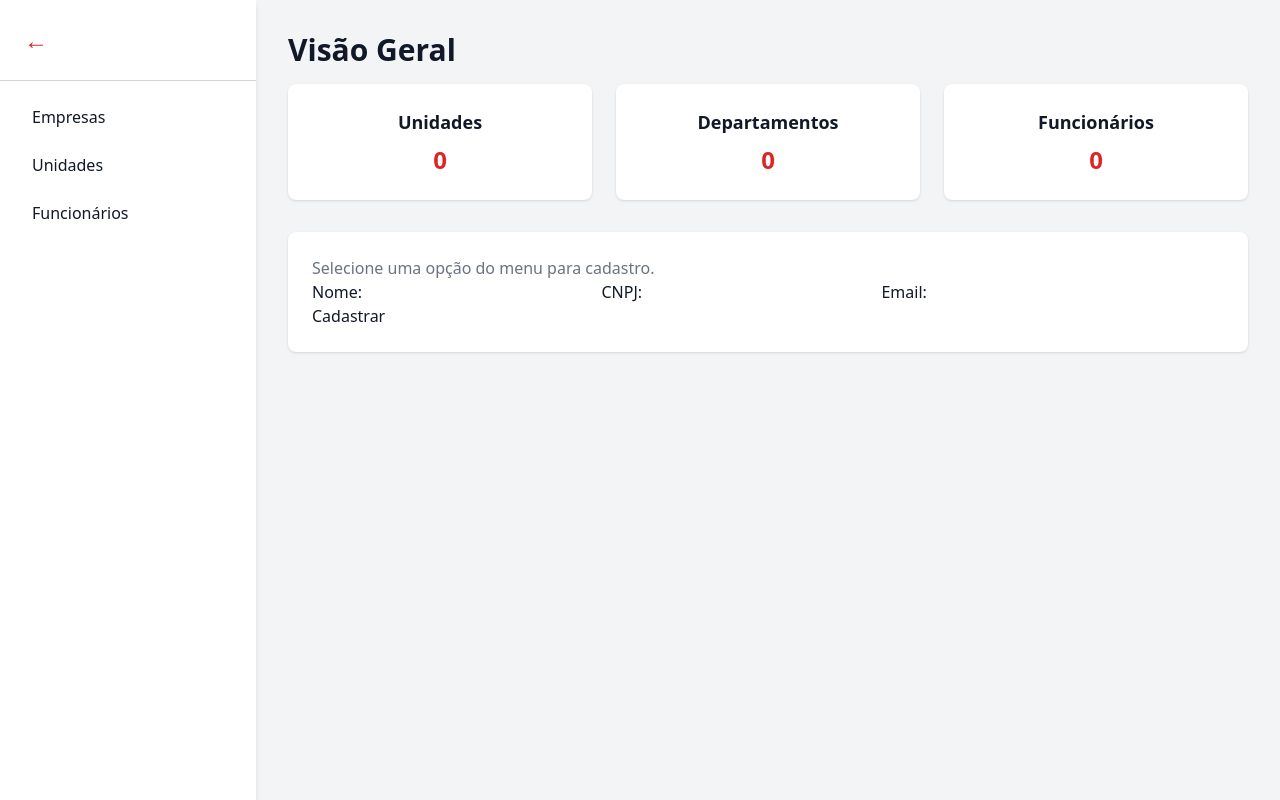
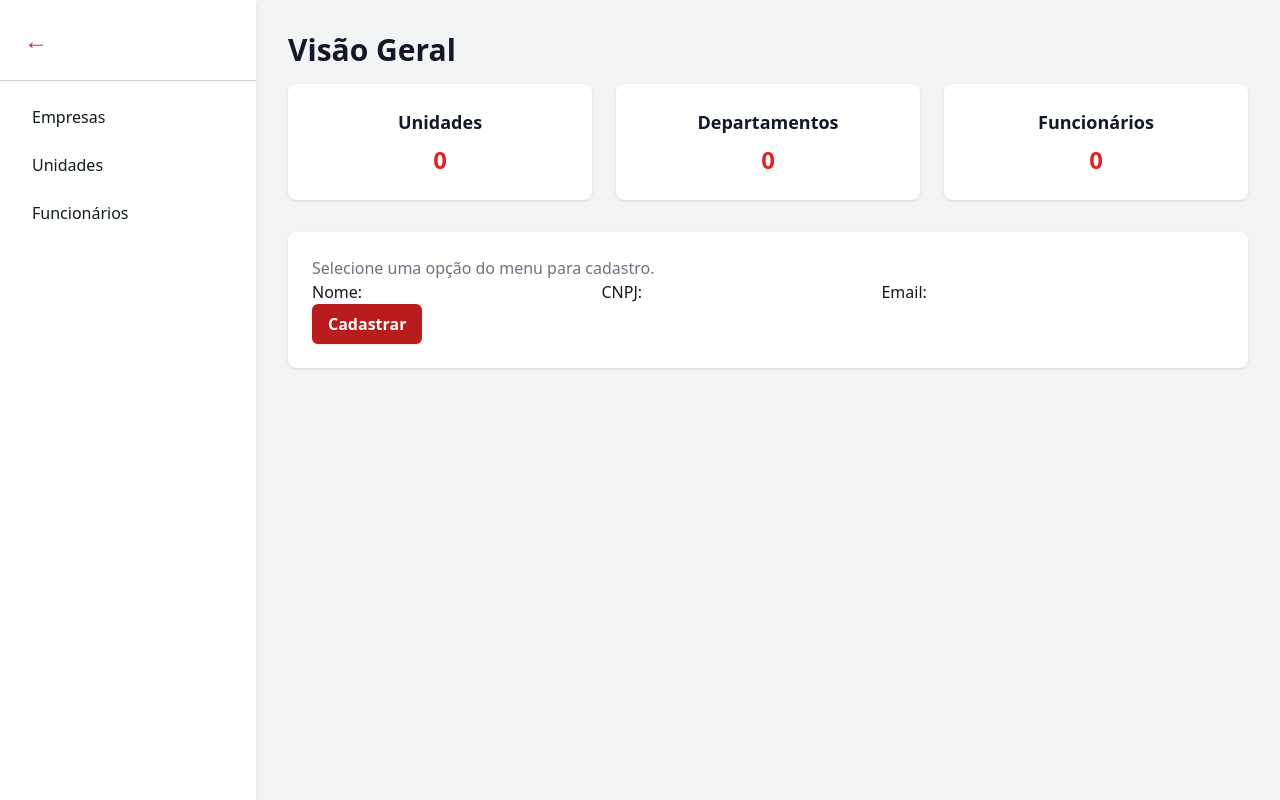
Before and after one commit to jdaavi/Estoque_Menu, a Flask app: template templates/rh/nova_empresa.html in a window 1280 px wide. Run offline with Flask 3, Linux system fonts and the light colour scheme; the template is opened without the code that fills it, so the values that code supplies are empty; parts of the project's set-up code (start-up, migrations or seed data) failed here and were passed over; some libraries are stand-ins or nearby versions.

Commit message:
modified:   templates/rh/nova_empresa.html 	modified:   templates/rh/unidades.html

```diff
--- a/templates/rh/nova_empresa.html
+++ b/templates/rh/nova_empresa.html
@@ -11,6 +11,6 @@
             <label for="email">Email:</label>
             <input type="email" id="email" name="email" required>
 
-            <button type="submit">Cadastrar</button>
+            <button type="submit" class="bg-red-600 text-white font-semibold py-2  px-4 rounded-md shadow hover: bg-red-700 transition duration-200">Cadastrar</button>
         </form>
  {% endblock %}
```
Also changed, not shown: templates/rh/unidades.html (indentation only).
